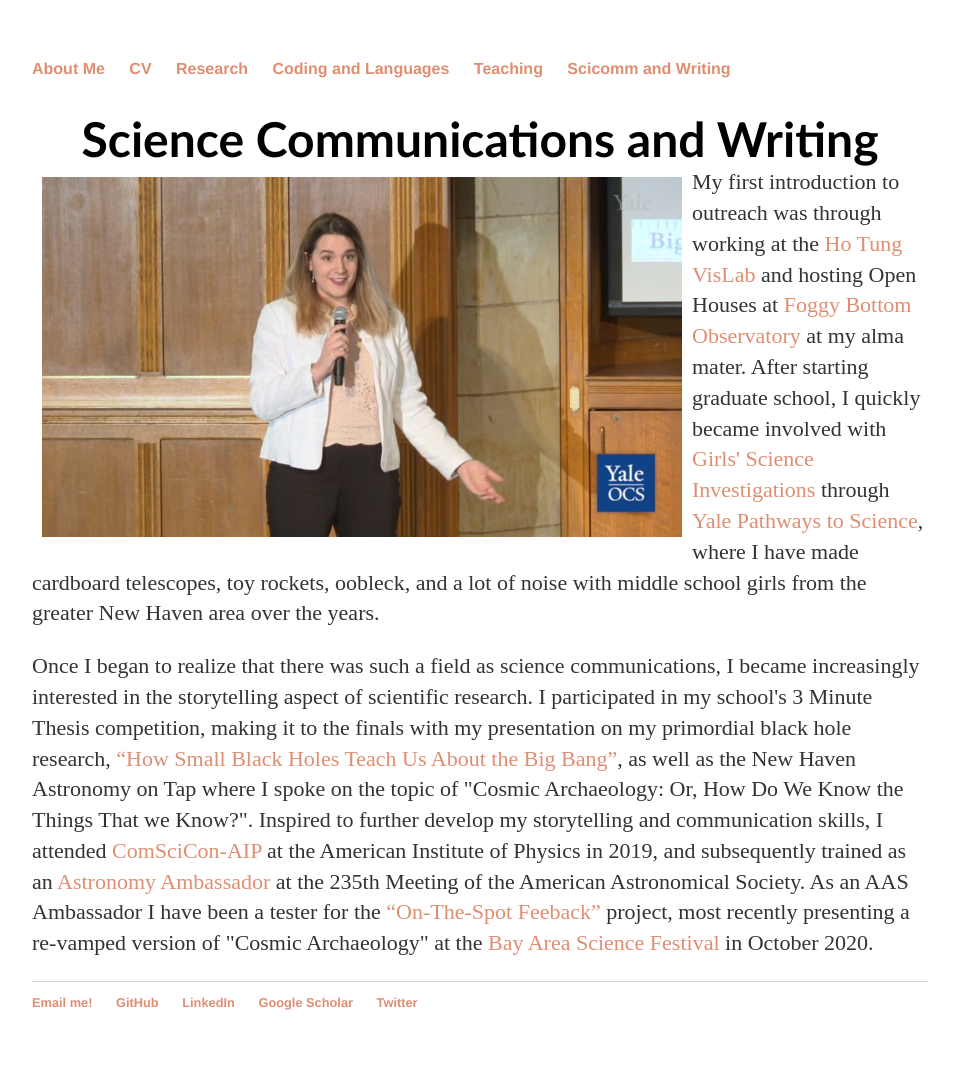
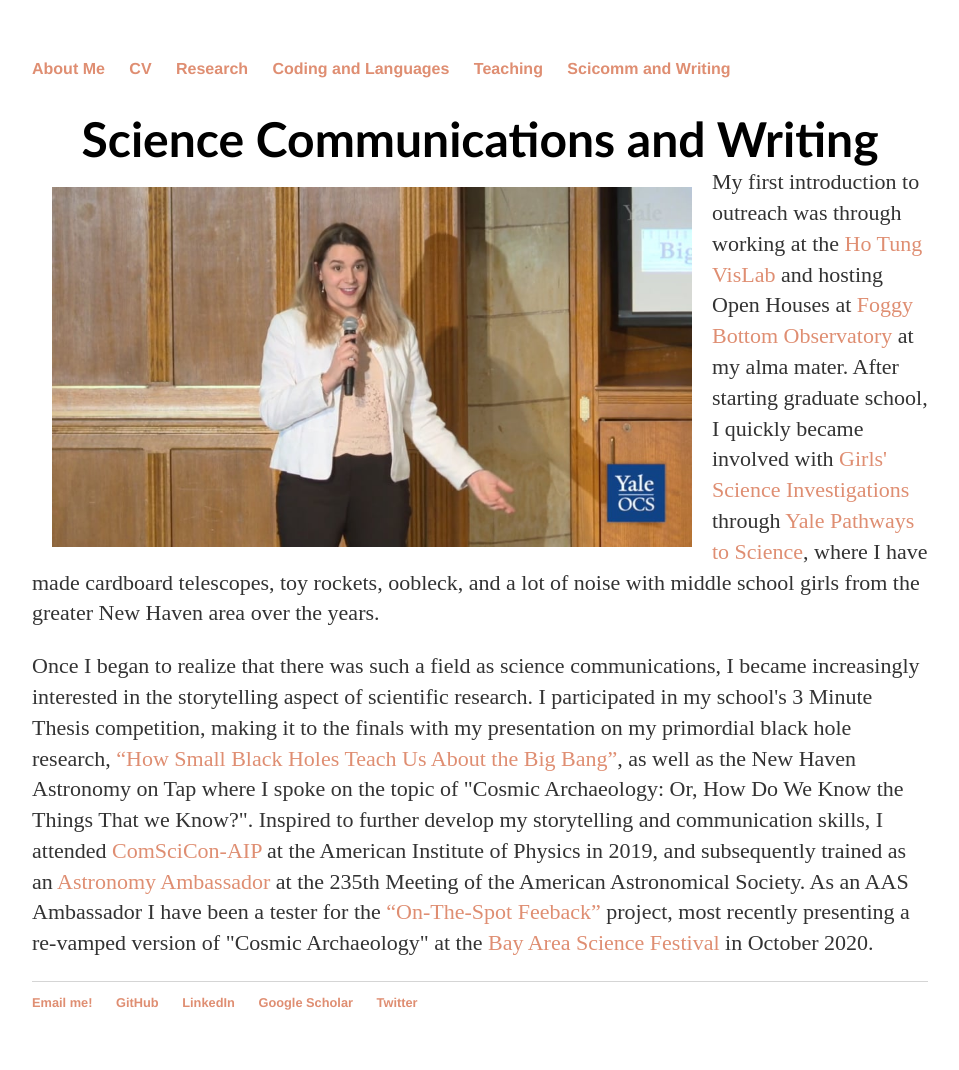
Before and after one commit to lunazagor/lunazagor.github.io, a Jekyll site: the page built from sci-wri/index.html, in a window 1280 px wide. Shown: the whole page, without its empty margins (160-1119 px from the left). Built offline with Jekyll 4.4.1, drawn with Linux system fonts in a browser that asks for light colours.

Commit message:
Update index.html

```diff
--- a/sci-wri/index.html
+++ b/sci-wri/index.html
@@ -36,7 +36,7 @@
 
 <h1 style="text-align:center;font-family:optima;margin-bottom:0.0em"> Science Communications and Writing </h1>
 
-<img class="TextWrapLeft" src="video-preview.jpg" width="640" height="360" style="cursor:pointe;vertical-align:middle;margin:10px"/>
+<img class="TextWrapLeft" src="video-preview.jpg" width="640" height="360" style="cursor:pointe;vertical-align:middle;margin:20px"/>
 
 <!-- <div class="TextWrapLeft" onclick="this.nextElementSibling.style.display='block'; this.style.display='none'; padding=10px;">
    <img class="TextWrapLeft" padding="10px" src="video-preview.jpg" width="640" height="360" style="cursor:pointer" />
```
